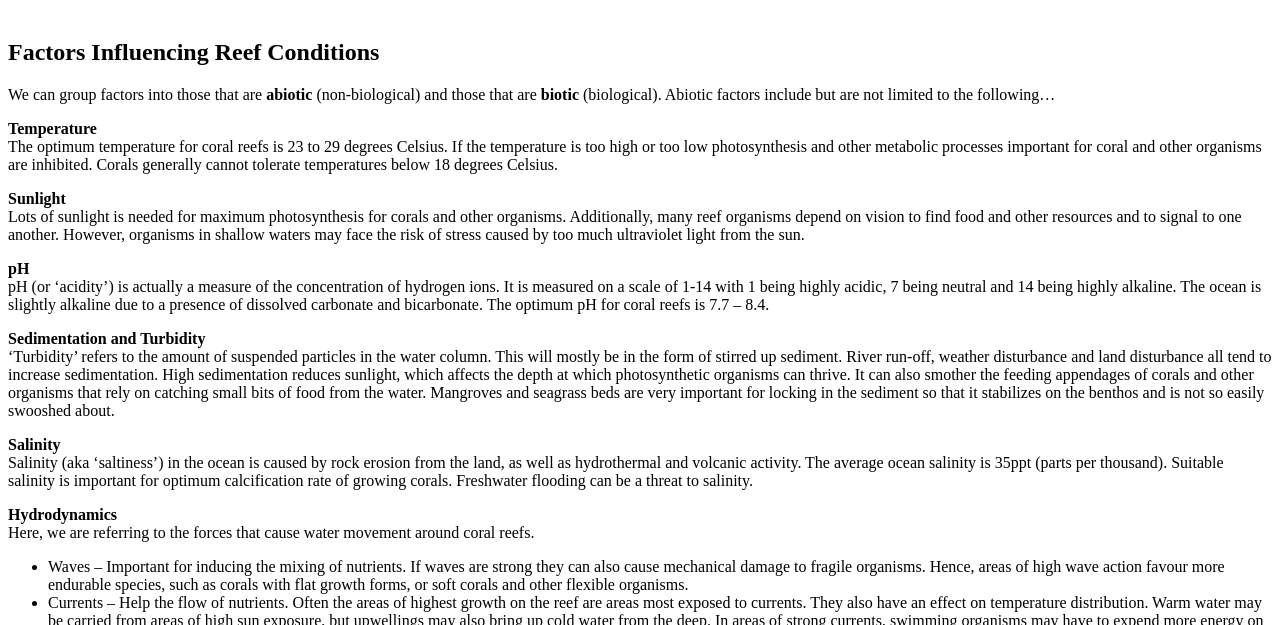
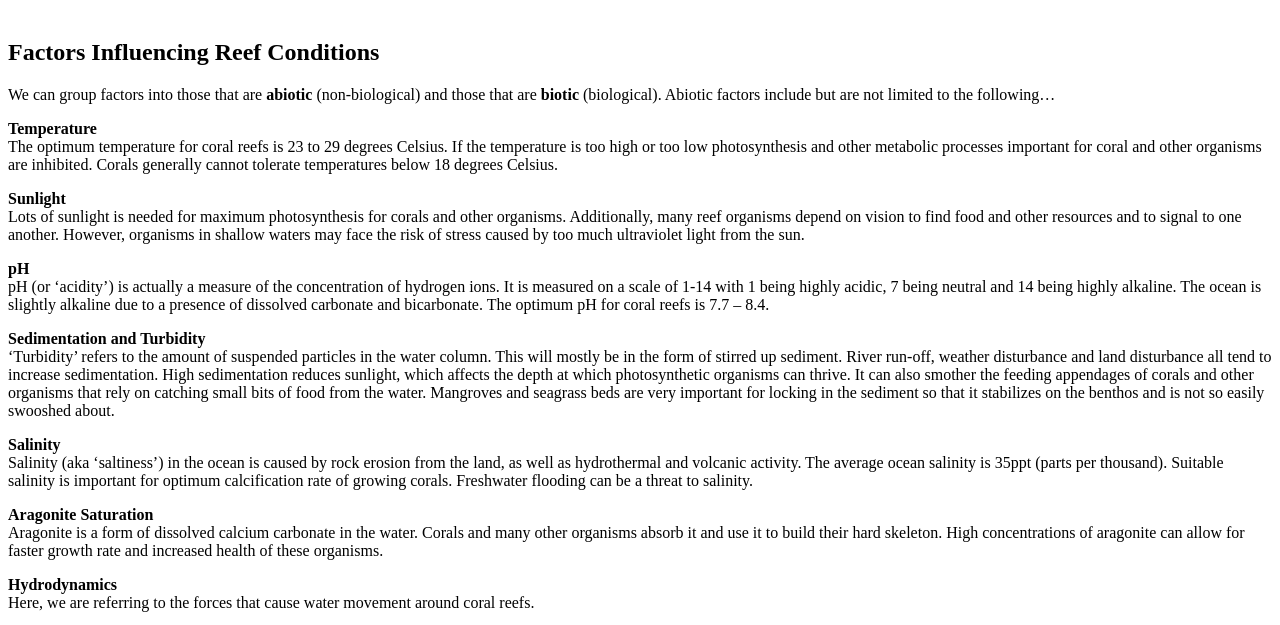
Before and after one commit to Joero1/Coral-Reefs-For-Cadets-Interactions-and-Systems, a plain HTML site: page index.html in a window 1280 px wide. Shown: the part 129-754 px from the top of the page. Drawn offline with Linux system fonts and the light colour scheme.

Commit message:
Update index.html

```diff
--- a/index.html
+++ b/index.html
@@ -25,7 +25,9 @@ pH (or ‘acidity’) is actually a measure of the concentration of hydrogen ion
 ‘Turbidity’ refers to the amount of suspended particles in the water column. This will mostly be in the form of stirred up sediment. River run-off, weather disturbance and land disturbance all tend to increase sedimentation. High sedimentation reduces sunlight, which affects the depth at which photosynthetic organisms can thrive. It can also smother the feeding appendages of corals and other organisms that rely on catching small bits of food from the water. Mangroves and seagrass beds are very important for locking in the sediment so that it stabilizes on the benthos and is not so easily swooshed about.</p>
 <p><strong>Salinity</strong><br>
 Salinity (aka ‘saltiness’) in the ocean is caused by rock erosion from the land, as well as hydrothermal and volcanic activity. The average ocean salinity is 35ppt (parts per thousand). Suitable salinity is important for optimum calcification rate of growing corals. Freshwater flooding can be a threat to salinity.</p>
-<p><strong>Hydrodynamics</strong><br>
+  <p><strong>Aragonite Saturation</strong><br>
+    Aragonite is a form of dissolved calcium carbonate in the water. Corals and many other organisms absorb it and use it to build their hard skeleton. High concentrations of aragonite can allow for faster growth rate and increased health of these organisms.</p>
+  <p><strong>Hydrodynamics</strong><br>
 Here, we are referring to the forces that cause water movement around coral reefs.<ul>
 <li>Waves – Important for inducing the mixing of nutrients. If waves are strong they can also cause mechanical damage to fragile organisms. Hence, areas of high wave action favour more endurable species, such as corals with flat growth forms, or soft corals and other flexible organisms.</li>
 <li>Currents – Help the flow of nutrients. Often the areas of highest growth on the reef are areas most exposed to currents. They also have an effect on temperature distribution. Warm water may be carried from areas of high sun exposure, but upwellings may also bring up cold water from the deep. In areas of strong currents, swimming organisms may have to expend more energy on swimming against the current.</li>
```
